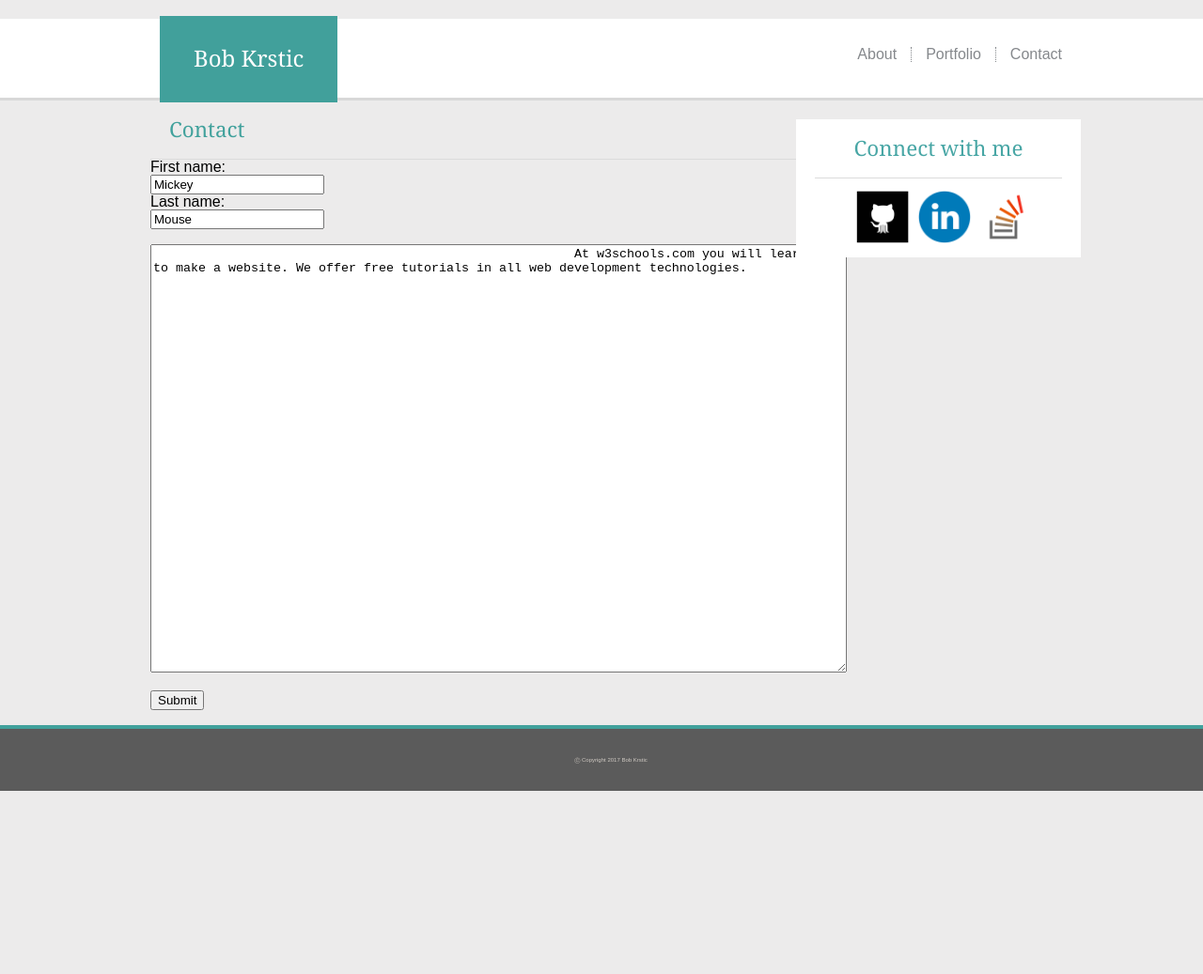
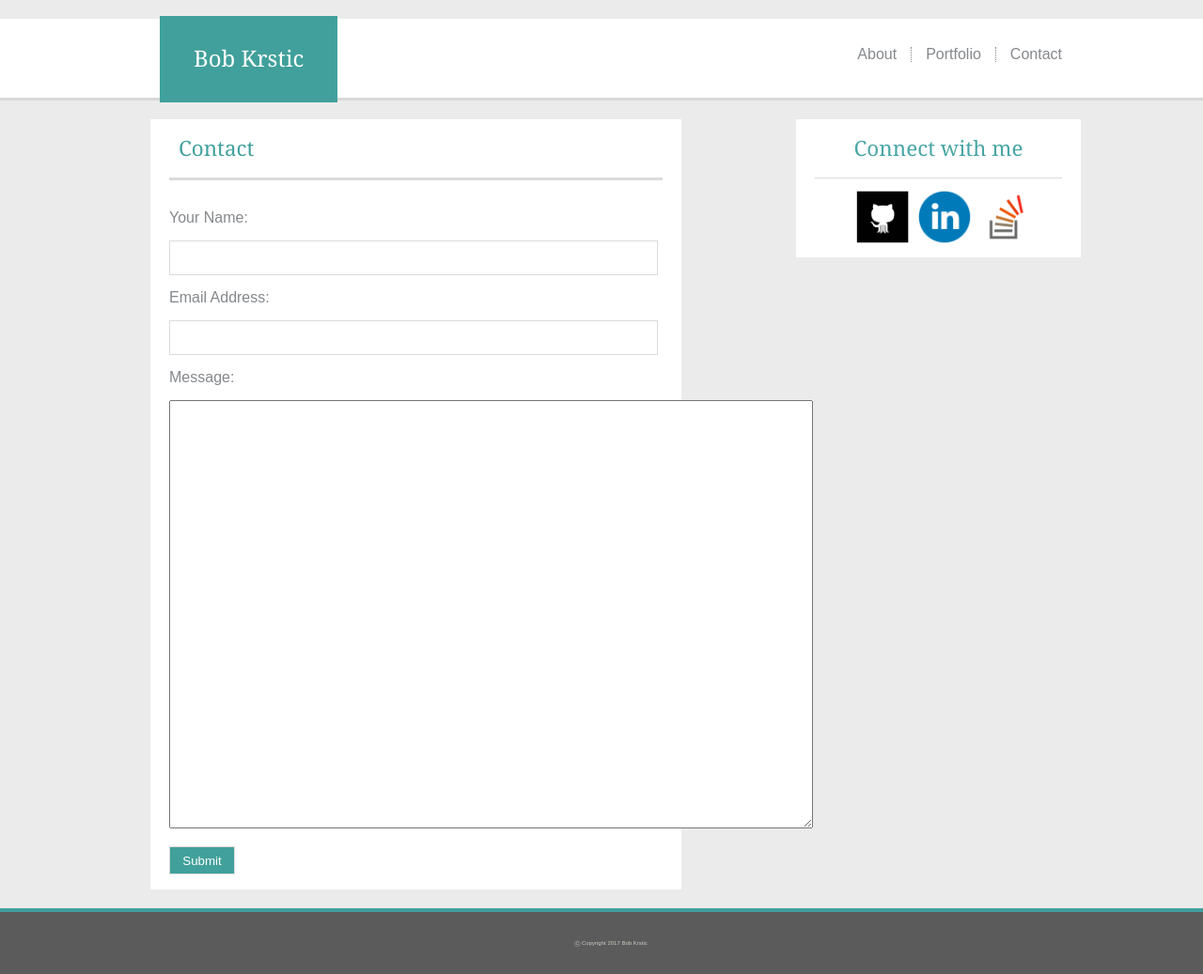
Before and after one commit to bobkrstic/Basic-Portfolio, a plain HTML site: page contact.html in a window 1280 px wide. Shown: the whole page at 94% size. Before the commit the page ends 842 px from the top, so only its background shows below. Drawn offline with Linux system fonts and the light colour scheme.

Commit message:
fixed all links

```diff
--- a/assets/css/contact.css
+++ b/assets/css/contact.css
@@ -25,11 +25,51 @@ header {
 }
 
 #contact_sign {
-	padding: 0px 0px 20px 20px;
-	border-bottom: 1px solid rgb(219,219,219);
+	padding: 0px 0px 20px 10px;
+	border-bottom: 3px solid rgb(219,219,219);
 	font-size: 140%;
 }
 
+.contact_wrap {
+	width: 565px;
+	padding: 20px 20px 0px 20px;
+	background-color: rgb(255, 255, 255);
+	margin-bottom: 20px;
+}
+
+input {
+	width: 520px;
+}
+
+#submit {
+	width: 70px;
+	height: 30px;
+	background-color: rgb(65, 160, 155);
+	border: 1px solid rgb(219,219,219);
+	color: rgb(255, 255, 255);
+}
+
+span {
+	color: rgb(133, 136, 140);
+}
+
+#type_your_name {
+	border: 1px solid rgb(219,219,219);
+	padding: 10px;
+	color: black;
+}
+
+
+#email_address {
+	border: 1px solid rgb(219,219,219);
+	padding: 10px;
+	color: black;
+}
+
+#text-area {
+	border: 1px solid rgb(219,219,219);
+	color: black;
+}
 
 
 #connect_with_me {
--- a/contact.html
+++ b/contact.html
@@ -13,9 +13,9 @@
 		<ol>
 			<li id="name">Bob Krstic</li>
 
-			<li id="contact"><a href="#">Contact</a></li>
-			<li id="portfolio"><a href="#">Portfolio</a></li>
-			<li id="about"><a href="#">About</a></li>
+			<li id="contact"><a href="contact.html">Contact</a></li>
+			<li id="portfolio"><a href="portfolio.html">Portfolio</a></li>
+			<li id="about"><a href="index.html">About</a></li>
 		</ol>
 	</header>
 
@@ -23,32 +23,28 @@
 
 
 	<div>
-		<!-- <section id="contact_wrap"> -->
+		<section class="contact_wrap">
 			<h1 id="contact_sign">Contact</h1>
 
-
-
-			<form action="/action_page.php">
-						  First name:<br>
-						  <input type="text" value="Mickey">
-						  <br>
-						  Last name:<br>
-						  <input type="text" name="lastname" value="Mouse">
-						  <br><br>
-
-							<textarea rows="30" cols="90">
-							At w3schools.com you will learn how to make a website. We offer free tutorials in all web development technologies.
-							</textarea>
-
-
-						  <br><br>
-						  <input type="submit" value="Submit">
-
-						  <br><br>
+			<form method="post" name="contact_form" action="contact-form-handler.php">
+				<br>
+				<br>
+			    <span>Your Name:</span> <br><br>
+			    <input id="type_your_name" type="text" name="name">
+			    <br>
+			    <br>
+			    <span>Email Address:</span> <br><br>
+			    <input id="email_address" type="text" name="email" cols="90">
+			    <br>
+			    <br>
+			    <span>Message:</span> <br><br>
+			    <textarea id="text_area" name="message" rows="30" cols="83"></textarea>
+			    <br>
+			    <br>
+			    <input id="submit" type="submit" value="Submit"> <br>
 			</form>
-
-		<!-- </section> -->
-
+				<br>
+		</section>
 
 
 		<section id="connect_with_me">
```
Also changed, not shown: index.html (+3 -3 lines), portfolio.html (+3 -3 lines), 2 other files.
